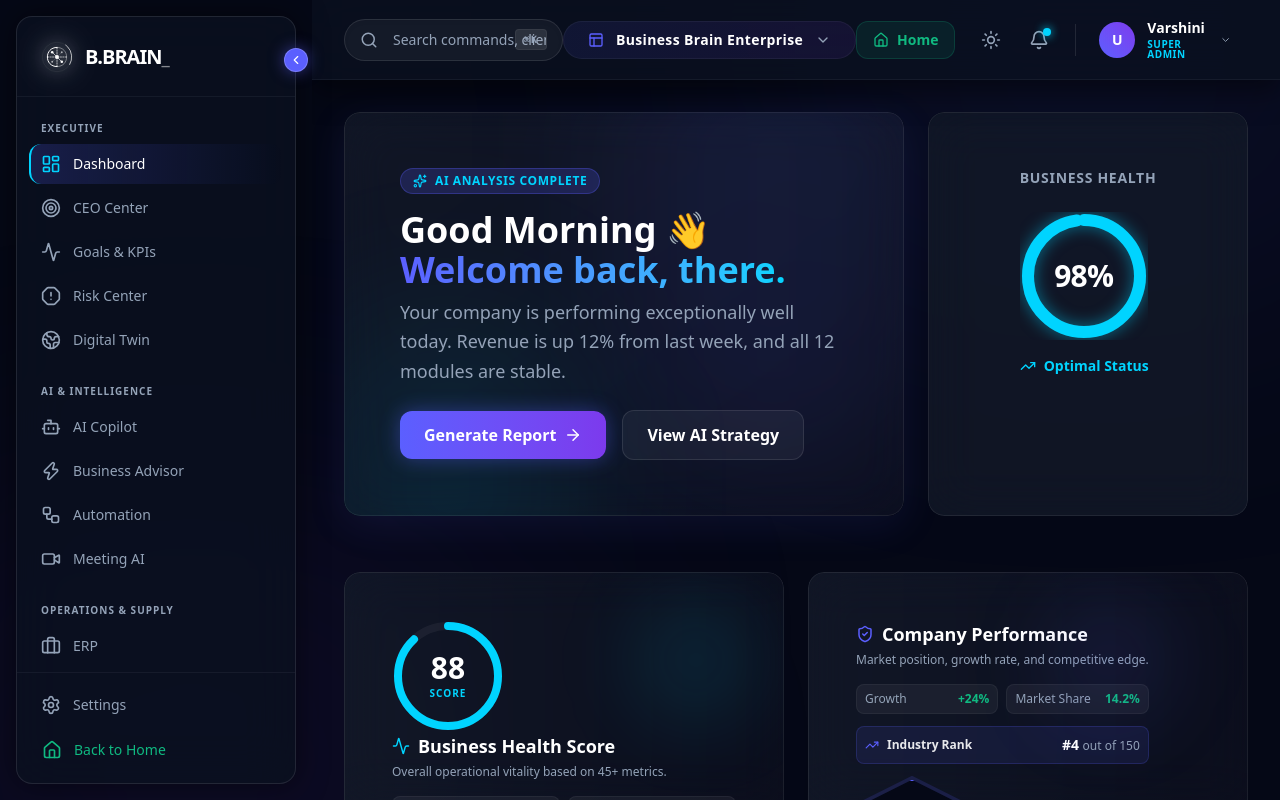
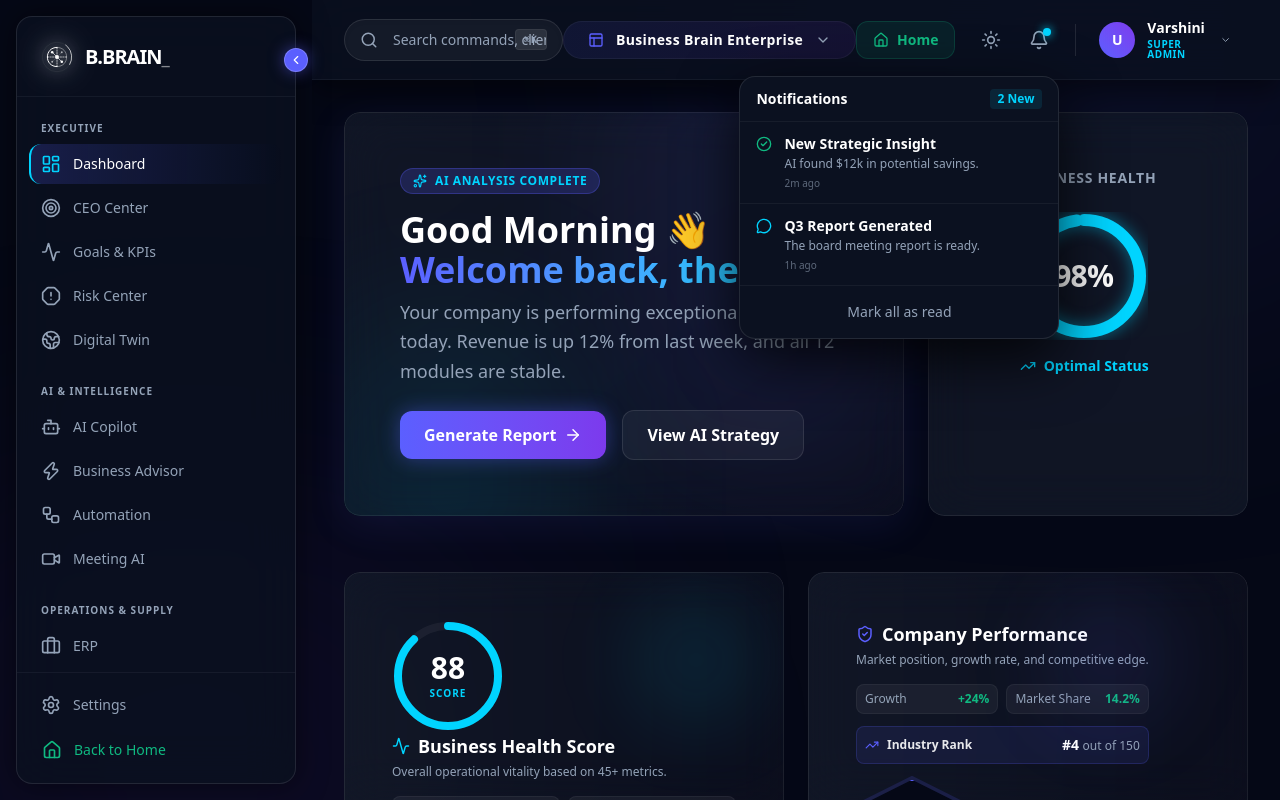
Before and after one commit to durisetivarshini-ux/business-brain, a React (Vite) app: page /app in a window 1280 px wide. Both pictures are taken after a click on the button 1039 px from the left and 39 px from the top of the page. Built offline with nearby package versions, Linux system fonts and the light colour scheme; a web font is replaced by a local one.

Commit message:
feat: make Topbar buttons (theme and notifications) functional with dropdowns and toasts

```diff
--- a/src/components/navigation/Topbar.jsx
+++ b/src/components/navigation/Topbar.jsx
@@ -1,14 +1,46 @@
-import React, { useState } from 'react';
-import { Search, Bell, Sun, Layout, ChevronDown, Home, LogOut } from 'lucide-react';
+import React, { useState, useRef, useEffect } from 'react';
+import { Search, Bell, Sun, Moon, Layout, ChevronDown, Home, LogOut, CheckCircle2, MessageCircle } from 'lucide-react';
 import { toast } from 'react-hot-toast';
 import { Link, useNavigate } from 'react-router-dom';
 import { useAppStore } from '../../store/useAppStore';
 import { motion, AnimatePresence } from 'framer-motion';
+import { useTheme } from '../../context/ThemeContext';
+
 
 export function Topbar() {
   const { user } = useAppStore();
   const navigate = useNavigate();
+  const { theme, setTheme } = useTheme();
   const [showDropdown, setShowDropdown] = useState(false);
+  const [showNotifications, setShowNotifications] = useState(false);
+  const dropdownRef = useRef(null);
+  const notifRef = useRef(null);
+
+  // Close dropdowns on outside click
+  useEffect(() => {
+    function handleClickOutside(event) {
+      if (dropdownRef.current && !dropdownRef.current.contains(event.target)) {
+        setShowDropdown(false);
+      }
+      if (notifRef.current && !notifRef.current.contains(event.target)) {
+        setShowNotifications(false);
+      }
+    }
+    document.addEventListener('mousedown', handleClickOutside);
+    return () => document.removeEventListener('mousedown', handleClickOutside);
+  }, []);
+
+  const toggleTheme = () => {
+    const newTheme = theme === 'dark' ? 'light' : 'dark';
+    setTheme(newTheme);
+    toast(`Switched to ${newTheme} mode`, { icon: newTheme === 'dark' ? '🌙' : '☀️' });
+  };
+
+  const notifications = [
+    { id: 1, title: 'New Strategic Insight', desc: 'AI found $12k in potential savings.', time: '2m ago', icon: <CheckCircle2 size={16} className="text-[#10B981]" /> },
+    { id: 2, title: 'Q3 Report Generated', desc: 'The board meeting report is ready.', time: '1h ago', icon: <MessageCircle size={16} className="text-[#00D4FF]" /> },
+  ];
+
 
   return (
     <header className="h-20 bg-[#0B1120]/80 backdrop-blur-xl border-b border-white/5 flex items-center justify-between px-8 sticky top-0 z-30 shadow-[0_10px_30px_rgba(0,0,0,0.5)]">
@@ -52,20 +84,65 @@ export function Topbar() {
         </button>
 
         <div className="flex items-center gap-2">
-          <button className="p-2.5 rounded-full text-[#94A3B8] hover:text-white hover:bg-white/5 transition-colors">
-            <Sun size={20} />
+          <button
+            onClick={toggleTheme}
+            className="p-2.5 rounded-full text-[#94A3B8] hover:text-white hover:bg-white/5 transition-colors"
+          >
+            {theme === 'light' ? <Moon size={20} /> : <Sun size={20} />}
           </button>
-          <button className="relative p-2.5 rounded-full text-[#94A3B8] hover:text-white hover:bg-white/5 transition-colors group">
-            <Bell size={20} />
-            <span className="absolute top-2 right-2 w-2 h-2 bg-[#00D4FF] rounded-full shadow-[0_0_10px_#00D4FF]" />
-          </button>
+
+          <div className="relative" ref={notifRef}>
+            <button
+              onClick={() => setShowNotifications(!showNotifications)}
+              className="relative p-2.5 rounded-full text-[#94A3B8] hover:text-white hover:bg-white/5 transition-colors group"
+            >
+              <Bell size={20} />
+              <span className="absolute top-2 right-2 w-2 h-2 bg-[#00D4FF] rounded-full shadow-[0_0_10px_#00D4FF]" />
+            </button>
+
+            <AnimatePresence>
+              {showNotifications && (
+                <motion.div
+                  initial={{ opacity: 0, y: 8, scale: 0.96 }}
+                  animate={{ opacity: 1, y: 0, scale: 1 }}
+                  exit={{ opacity: 0, y: 8, scale: 0.96 }}
+                  transition={{ duration: 0.15 }}
+                  className="absolute right-0 top-14 w-80 bg-[#0B1120] border border-white/10 rounded-2xl shadow-[0_20px_60px_rgba(0,0,0,0.8)] overflow-hidden z-50"
+                >
+                  <div className="px-4 py-3 border-b border-white/5 flex items-center justify-between">
+                    <h3 className="text-sm font-bold text-white">Notifications</h3>
+                    <span className="text-xs text-[#00D4FF] bg-[#00D4FF]/10 px-2 py-0.5 rounded font-bold">2 New</span>
+                  </div>
+                  <div className="max-h-80 overflow-y-auto custom-scrollbar">
+                    {notifications.map(n => (
+                      <div key={n.id} className="px-4 py-3 border-b border-white/5 hover:bg-white/5 transition-colors cursor-pointer flex gap-3">
+                        <div className="mt-0.5">{n.icon}</div>
+                        <div>
+                          <p className="text-sm font-bold text-white">{n.title}</p>
+                          <p className="text-xs text-[#94A3B8] mt-0.5">{n.desc}</p>
+                          <p className="text-[10px] text-[#94A3B8]/60 mt-1">{n.time}</p>
+                        </div>
+                      </div>
+                    ))}
+                  </div>
+                  <div className="p-2">
+                    <button onClick={() => { setShowNotifications(false); toast.success('All notifications marked as read.'); }} className="w-full py-2 text-sm text-[#94A3B8] hover:text-white hover:bg-white/5 rounded-lg transition-colors">
+                      Mark all as read
+                    </button>
+                  </div>
+                </motion.div>
+              )}
+            </AnimatePresence>
+          </div>
         </div>
+
 
         <div className="h-8 w-px bg-white/10" />
 
         {/* Profile Dropdown */}
-        <div className="relative">
+        <div className="relative" ref={dropdownRef}>
           <button
+
             onClick={() => setShowDropdown(!showDropdown)}
             className="flex items-center gap-3 hover:bg-white/5 p-1.5 pr-4 rounded-full transition-colors border border-transparent hover:border-white/5 cursor-pointer"
           >
```
